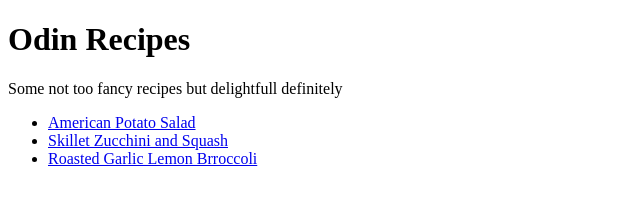
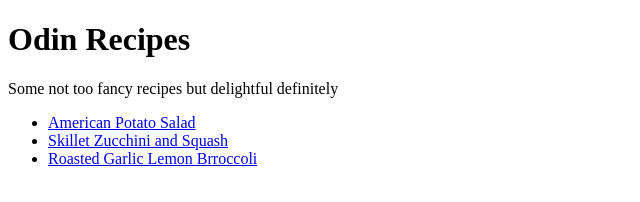
Before and after one commit to JJotaC/odin-recipes, a plain HTML site: page index.html in a window 1280 px wide. Shown: the full height of the page, 0-640 px from the left. Drawn offline with Linux system fonts and the light colour scheme.

Commit message:
Correct typo in description

```diff
--- a/index.html
+++ b/index.html
@@ -8,7 +8,7 @@
 <body>
 
     <h1>Odin Recipes</h1>
-    <p>Some not too fancy recipes but delightfull definitely</p>
+    <p>Some not too fancy recipes but delightful definitely</p>
     <ul>
         <li><a href="./recipes/american-potato-salad.html">American Potato Salad</a></li>
         <li><a href="./recipes/skillet-zucchini-squash.html">Skillet Zucchini and Squash</a></li>
```
